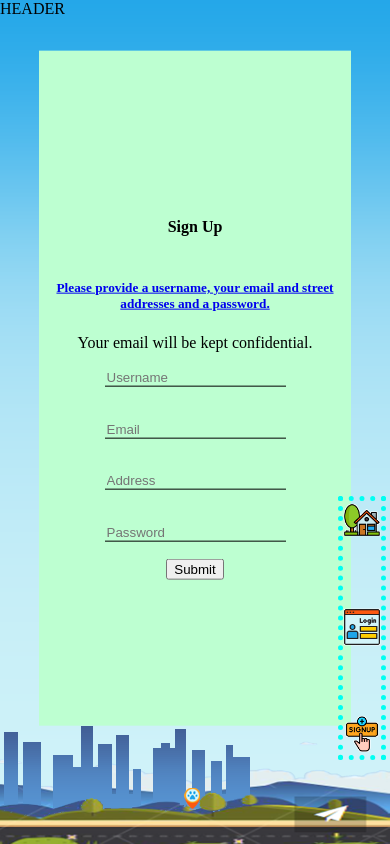
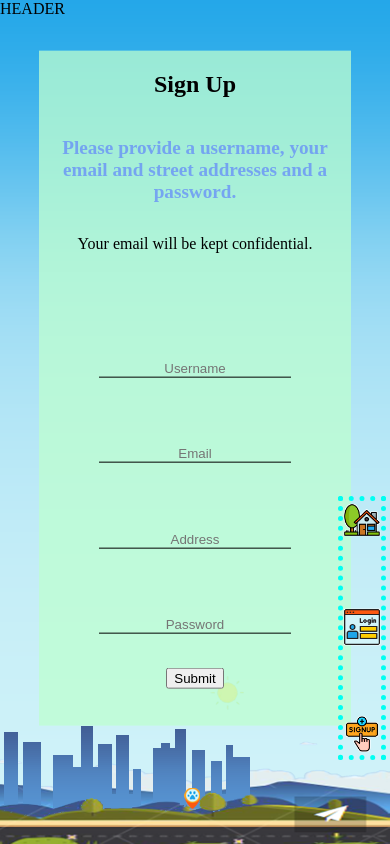
Before and after one commit to KennWg/pet-finder, a React (Create React App) app in the folder client/: page / in a window 390 px wide. Both pictures are taken after a click on the link 362 px from the left and 734 px from the top of the page. Built offline with nearby package versions, Linux system fonts and the light colour scheme.

Commit message:
fix the signup page styling

```diff
--- a/client/src/App.css
+++ b/client/src/App.css
@@ -14,6 +14,24 @@ p {
 /* Bespoke CSS begins */
 body {
   font-family: 'Times New Roman', Times, serif;
+}
+
+h1,h2,h3,h4,h5{
+  margin: 2vw;
+}
+
+.error-div{
+  height: 3vh;
+  /* background-color: blue; */
+}
+
+.signup-class h3{
+  font-size: 120%;
+  color: #6185fbb4;
+}
+
+button[type="submit"]{
+  margin-bottom: 3vh;
 }
 
 .site-container {
@@ -149,7 +167,7 @@ body {
   height: 80vh;
   max-width: 80vw;
   max-height: 80vh;
-  background-color: rgb(189, 255, 209);
+  background-color: rgba(189, 255, 209, 0.747);
   /* border: 3px solid black; */
 }
 
@@ -197,18 +215,18 @@ form.missing-pet-report {
 }
 
 /* FORM STYLES */
+form, form div {
+  width: 100%;
+}
+
 input {
   background-color: rgba(204, 204, 204, 0);
   border: none;
   border-bottom: 1px solid black;
-  margin: 2vh;
+  margin: 4vh;
+  width: 60%;
+  text-align: center;
 }
-
-
-
-
-
-
 
 /* CREATE_REACT_APP BOILERPLATE*/
 .App {
@@ -269,6 +287,7 @@ input {
   flex-direction: column;
   align-items: center;
   text-align: center;
+  justify-content: space-around;
 }
 
 
@@ -319,14 +338,14 @@ input {
     display: none;
   }
 
-  /* .homepage-dog {
+  .homepage-dog {
 
     height: 100%;
     width: 100%;
     max-height: none;
     max-width: none;
     object-fit: cover;
-  } */
+  }
 
   .home-class h1 {
     color: antiquewhite;
--- a/client/src/components/Main/SignUp.js
+++ b/client/src/components/Main/SignUp.js
@@ -74,9 +74,16 @@ function SignUp() {
 
     return (
         <div className="signup-class  outer-div">
-            <h4 data-testid="h1tag">Sign Up</h4>
-            <a href="mailto:dcpb777@gmail.com" rel="noopener noreferrer" target="_blank"><h5>Please provide a username, your email and street addresses and a password.</h5></a>
+            <h2 data-testid="h1tag">Sign Up</h2>
+            <h3>Please provide a username, your email and street addresses and a password.</h3>
             <p style={{ maxWidth: '400px', textAlign: 'center' }}>Your email will be kept confidential. </p>
+
+            <div className="error-div">
+                {errorMessage && (
+                    <p className="error-text">{errorMessage}</p>
+                )}
+            </div>
+
 
             <form className="signup-form" id="contact-form" onSubmit={handleSubmit}>
                 <div className="form-group">
@@ -91,11 +98,6 @@ function SignUp() {
                 <div className="form-group">
                     <input className="form-control" placeholder="Password" type="text" name="password" defaultValue={formData.password} onBlur={handleChange} />
                 </div>
-                {errorMessage && (
-                    <div>
-                        <p className="error-text">{errorMessage}</p>
-                    </div>
-                )}
 
                 <div className="">
                     <button className="" type="submit">Submit<i class="fa fa-paper-plane" aria-hidden="true"></i></button>
```
